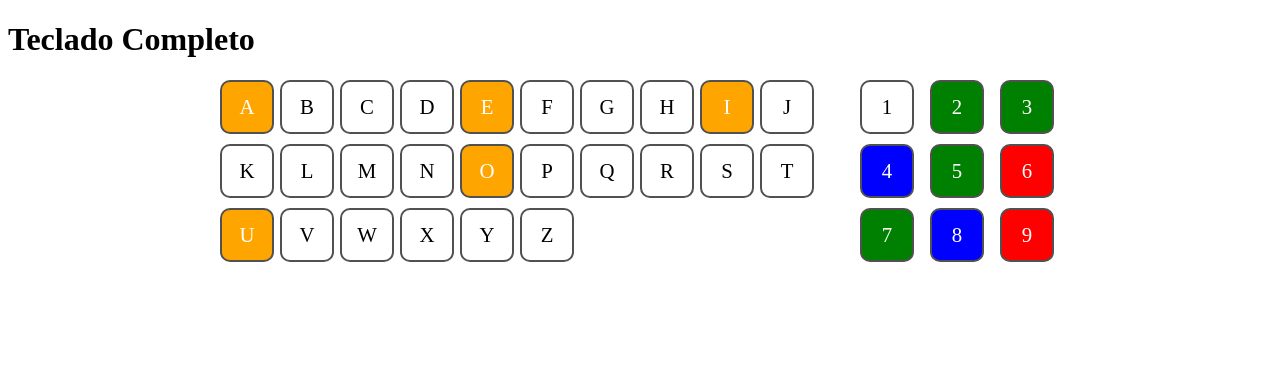
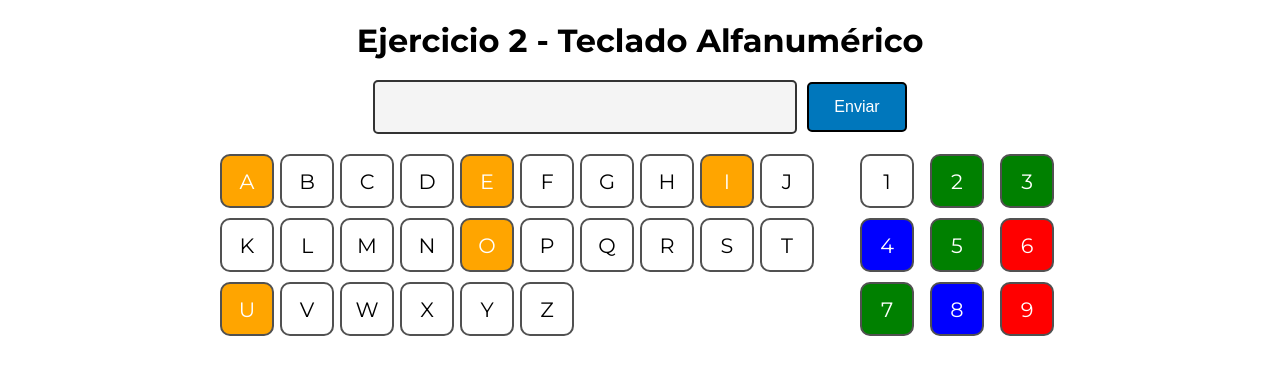
Before and after one commit to LauGJ20/Git_2A3D-ClasesM06, a plain HTML site: page Prácticas DOM/TecladoAlfabético/index.html in a window 1280 px wide. Drawn offline with Linux system fonts and the light colour scheme.

Commit message:
Prácticas

```diff
--- a/Prácticas DOM/TecladoAlfabético/index.html
+++ b/Prácticas DOM/TecladoAlfabético/index.html
@@ -7,7 +7,14 @@
     <link rel="stylesheet" href="style.css">
 </head>
 <body>
-    <h1>Teclado Completo</h1>
+    <h1>Ejercicio 2 - Teclado Alfanumérico</h1>
+
+    <!-- Pantalla + botón -->
+    <div id="barra-entrada">
+        <div id="pantalla"></div>
+        <button id="btn-enviar">Enviar</button>
+    </div>
+
     <div id="contenedor-teclados">
         <div id="teclado-alfabetico"></div>
         <div id="teclado-numerico"></div>
--- a/Prácticas DOM/TecladoAlfabético/script.js
+++ b/Prácticas DOM/TecladoAlfabético/script.js
@@ -1,33 +1,63 @@
-// Teclado alfabético
+let pantalla = document.getElementById("pantalla");
+let botonEnviar = document.getElementById("btn-enviar");
+
+// ---------- BOTÓN ENVIAR ----------
+botonEnviar.addEventListener("click", () => {
+    if (pantalla.textContent.trim() === "") {
+        alert("No hay nada que enviar");
+    } else {
+        alert("Texto enviado: " + pantalla.textContent);
+        pantalla.textContent = "";
+    }
+});
+
+// ---------- FUNCIONES ----------
+function esVocal(letra) {
+    return ["A", "E", "I", "O", "U"].includes(letra);
+}
+
+function esPrimo(num) {
+    if (num < 2) return false;
+    for (let i = 2; i <= Math.sqrt(num); i++) {
+        if (num % i === 0) return false;
+    }
+    return true;
+}
+
+// ---------- TECLADO ALFABÉTICO ----------
 let tecladoAlf = document.getElementById("teclado-alfabetico");
-function esVocal(letra) {
-    return ["A","E","I","O","U"].includes(letra);
-}
 
 for (let codigo = 65; codigo <= 90; codigo++) {
     let letra = String.fromCharCode(codigo);
+    let tecla = document.createElement("div");
 
-    let tecla = document.createElement("div");
-    tecla.innerHTML = "<p>" + letra + "</p>";
+    tecla.textContent = letra;
     tecla.className = "tecla";
 
+    // Vocales en naranja
     if (esVocal(letra)) {
         tecla.style.background = "orange";
         tecla.style.color = "white";
     }
 
+    // Escribir letra en pantalla
+    tecla.addEventListener("click", () => {
+        pantalla.textContent += letra;
+    });
+
     tecladoAlf.appendChild(tecla);
 }
 
-// Teclado numérico
+// ---------- TECLADO NUMÉRICO ----------
 let tecladoNum = document.getElementById("teclado-numerico");
 
-for (let i = 1; i < 10; i++) {
+for (let i = 1; i <= 9; i++) {
     let tecla = document.createElement("div");
-    tecla.innerHTML = "<p>" + i + "</p>";
+
+    tecla.textContent = i;
     tecla.className = "tecla";
 
-    // Colores según múltiplos
+    // Colores
     if (i % 2 === 0) {
         tecla.style.background = "blue";
         tecla.style.color = "white";
@@ -40,19 +70,15 @@ for (let i = 1; i < 10; i++) {
         tecla.style.background = "yellow";
         tecla.style.color = "black";
     }
-
-    // Números primos → verde
-    function esPrimo(num) {
-        if (num < 2) return false;
-        for (let j = 2; j <= Math.sqrt(num); j++) {
-            if (num % j === 0) return false;
-        }
-        return true;
-    }
     if (esPrimo(i)) {
         tecla.style.background = "green";
         tecla.style.color = "white";
     }
 
+    // Escribir número en pantalla
+    tecla.addEventListener("click", () => {
+        pantalla.textContent += i;
+    });
+
     tecladoNum.appendChild(tecla);
 }
--- a/Prácticas DOM/TecladoAlfabético/style.css
+++ b/Prácticas DOM/TecladoAlfabético/style.css
@@ -1,27 +1,71 @@
+/* --------------------------- FUENTES --------------------------- */
+@import url('https://fonts.googleapis.com/css2?family=Montserrat:wght@400;700&display=swap');
+
+/* --------------------------- ESTILOS GENERALES --------------------------- */
+body {
+    font-family: 'Montserrat', sans-serif;
+}
+
+h1 {
+    text-align: center;
+    margin-bottom: 20px; /* opcional: para separar del teclado */
+}
+
+#barra-entrada {
+    display: flex;
+    justify-content: center;
+    align-items: center;
+    gap: 10px;
+    margin: 20px auto;
+}
+
+#pantalla {
+    width: 400px;
+    height: 40px;
+    padding: 5px 10px;
+    font-size: 1.5rem;
+    border: 2px solid #333;
+    border-radius: 5px;
+    background-color: #f4f4f4;
+}
+
+/* Botón enviar */
+#btn-enviar {
+    width: 100px;
+    height: 50px;
+    padding: 0 20px;
+    font-size: 1rem;
+    border-radius: 5px;
+    border: 2px solid #000000;
+    background-color: #0077bc;
+    color: white;
+    cursor: pointer;
+}
+
+#btn-enviar:hover {
+    background-color: #004369;
+}
+
+/* Teclados */
 #contenedor-teclados {
     display: flex;
     justify-content: center;
-    gap: 50px; /* espacio entre teclados */
-    margin-top: 20px;
+    gap: 50px;
 }
 
-#teclado-alfabetico, #teclado-numerico {
+#teclado-alfabetico {
     display: grid;
+    grid-template-columns: repeat(10, 50px);
     gap: 10px;
 }
 
-/* Teclado alfabético: 10 columnas */
-#teclado-alfabetico {
-    grid-template-columns: repeat(10, 50px);
-}
-
-/* Teclado numérico: 3 columnas */
 #teclado-numerico {
+    display: grid;
     grid-template-columns: repeat(3, 60px);
+    gap: 10px;
 }
 
 .tecla {
-    color: black;
     width: 50px;
     height: 50px;
     font-size: 1.3rem;
```
